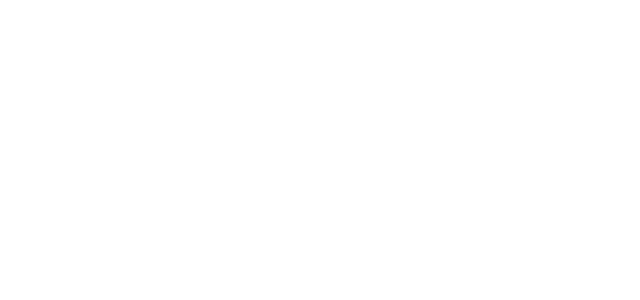
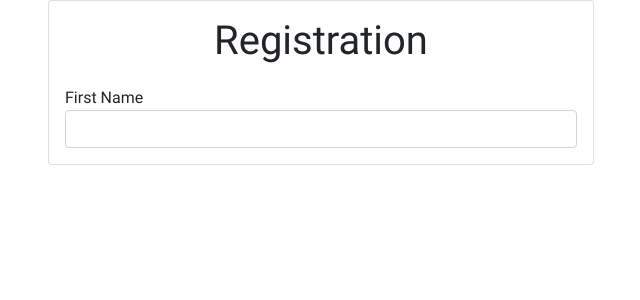
Before and after one commit to bryansoh95/care-market-web, a React (Create React App) app: page /register in a window 1280 px wide. Shown: the top 300 px of the page, without its empty margins (34-674 px from the left). Built offline with nearby package versions, Linux system fonts and the light colour scheme.

Commit message:
Setup validation schema for registration form.

```diff
--- /dev/null
+++ b/src/components/user/RegistrationForm.js
@@ -0,0 +1,67 @@
+import React, { useState, useContext } from 'react';
+import { Link, NavLink, useHistory } from 'react-router-dom';
+import { useForm } from 'react-hook-form';
+import { yupResolver } from '@hookform/resolvers/yup';
+import * as Yup from 'yup';
+import '../../stylesheets/css/bootstrap.css';
+import '../../stylesheets/main.css';
+import '../../../node_modules/@fortawesome/fontawesome-free/css/all.css';
+import * as APICalls from '../../APICalls';
+import * as Constants from '../../common/Constants';
+import { Card, CardBody, Col, Container, Form, FormGroup, Input, Label, Row } from 'reactstrap';
+
+const RegistrationForm = () => {
+  const validationSchema = Yup.object().shape({
+    firstName: Yup.string().required('First name is required'),
+    lastName: Yup.string().required('Last name is required'),
+    gender: Yup.string().required('Gender is required'),
+    race: Yup.string().required('Race is required'),
+    mobileNumber: Yup.string().required('Mobile number is required'),
+    email: Yup.string().required('Email is required').email('Email is invalid'),
+    password: Yup.string().required('Password is required'),
+    isBefriender: Yup.bool().notRequired(),
+    isMedicalEscort: Yup.bool().notRequired(),
+    isNurse: Yup.bool().notRequired()
+  });
+
+  const { register, handleSubmit, reset, setError, setValue, formState } = useForm({ resolver: yupResolver(validationSchema) });
+  const { errors } = formState;
+
+  const registerUser = data => {};
+
+  const onChangeFirstName = e => {
+    setValue('firstName', e.target.value);
+  };
+
+  return (
+    <div>
+      <Container>
+        <Row>
+          <Col xs='12' sm='6'>
+            <Card>
+              <CardBody>
+                <div style={{textAlign: 'center', marginBottom: '20px'}}><h1>Registration</h1></div>
+                <Form id='registrationForm' onSubmit={handleSubmit(register)}>
+                  <FormGroup>
+                    <Label for='firstName'><p>First Name</p></Label>
+                    <Input
+                      {...register('firstName')}
+                      className={`form-control ${errors.firstName ? 'is-invalid' : ''}`}
+                      type='text'
+                      onChange={onChangeFirstName}
+                      onBlur={onChangeFirstName}
+                      onKeyDown={onChangeFirstName}
+                    />
+                    <div className='invalid-feedback'>{errors.firstName?.message}</div>
+                  </FormGroup>
+                </Form>
+              </CardBody>
+            </Card>
+          </Col>
+        </Row>
+      </Container>
+    </div>
+  );
+};
+
+export default RegistrationForm;
--- a/src/views/user/Register.js
+++ b/src/views/user/Register.js
@@ -2,15 +2,13 @@
 import { Link, useHistory } from 'react-router-dom';
 import { useCredentialContext } from '../../contexts/CredentialContext';
 import { useSessionStorage } from '../../common/helpers/SessionStorageHelper';
-import * as Constants from '../../common/Constants';
+import RegistrationForm from '../../components/user/RegistrationForm';
 
 const Register = () => {
-  const [caregiver, setCaregiver] = useSessionStorage(Constants.SessionStorageKeys.CAREGIVER);
-  const [token, setToken] = useSessionStorage(Constants.SessionStorageKeys.TOKEN);
-
   const credential = useCredentialContext();
   return (
     <div>
+      <RegistrationForm />
     </div>
   );
 };
```
Also changed, not shown: src/components/user/LoginForm.js (+10 -11 lines).
